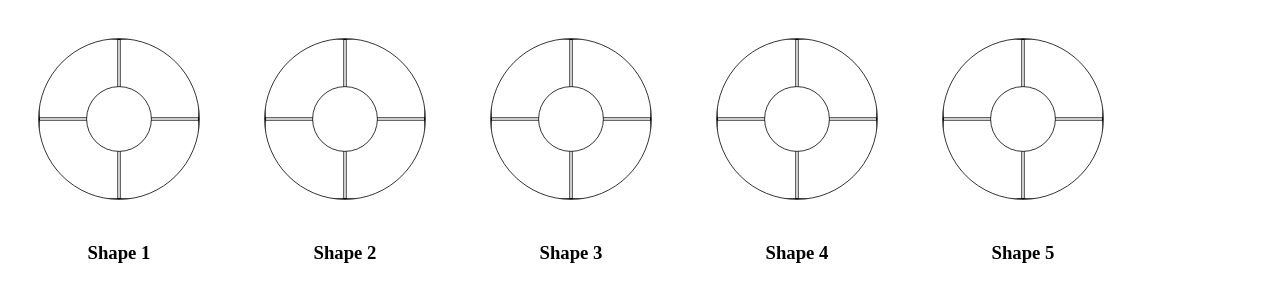
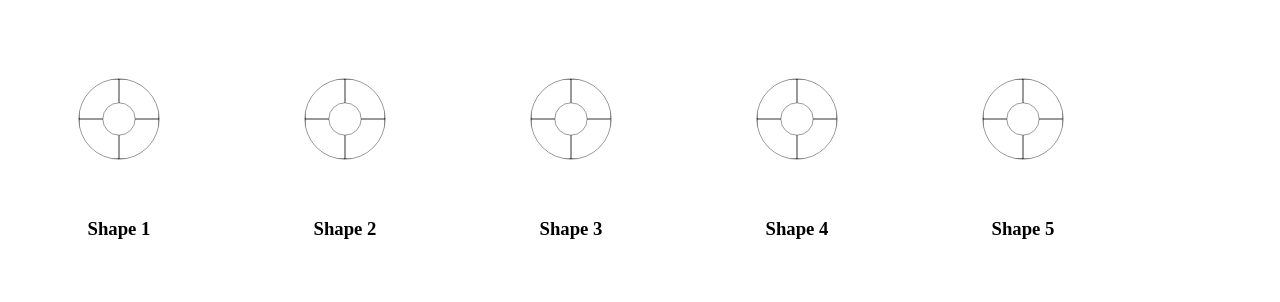
Before and after one commit to Purinat33/Dentist-Dentiture, a plain HTML site: page index.html in a window 1280 px wide. Drawn offline with Linux system fonts and the light colour scheme.

Commit message:
TODO: Format it to match the chart

```diff
--- a/index.html
+++ b/index.html
@@ -6,6 +6,12 @@
     <meta name="viewport" content="width=device-width, initial-scale=1.0">
     <title>Colorful Circle</title>
     <style>
+        .row {
+            display: flex;
+            justify-content: center;
+            margin-bottom: 20px;
+        }
+
         .circle-container {
             display: inline-block;
             margin: 10px;
@@ -20,7 +26,7 @@
             border: 1px solid black;
             position: relative;
             overflow: hidden;
-            transform: scale(0.8);
+            transform: scale(0.4);
             margin-bottom: 20px;
         }
 
@@ -67,12 +73,11 @@
 
         /* Center h3 horizontally and 2px below the shape */
         h3 {
-            position: absolute;
-            top: calc(100% + 2px);
-            /* Position 2px below the bottom of the shape */
-            left: 50%;
-            transform: translateX(-50%);
-            margin: 0;
+            position: relative;
+            top: 100%; /* Move the text below the shape */
+            margin-top: 0.6px; /* Adjust this value for spacing */
+            transform: translateY(-100%);
+            margin-bottom: 0;
             text-align: center;
         }
     </style>
@@ -131,6 +136,7 @@
         <h3>Shape 5</h3>
     </div>
 
+
     <script>
         // Function to generate a random color
         function getRandomColor() {
```
